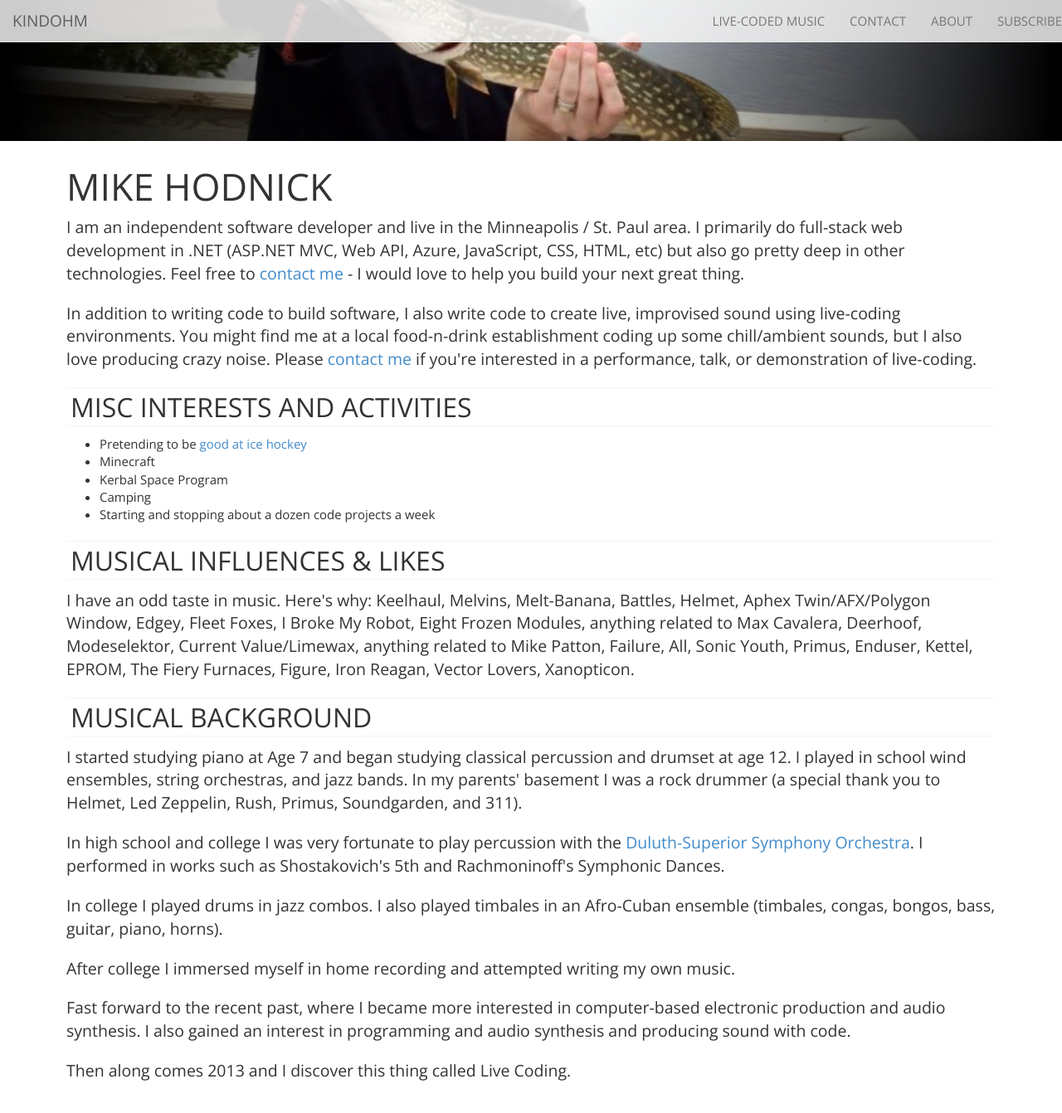
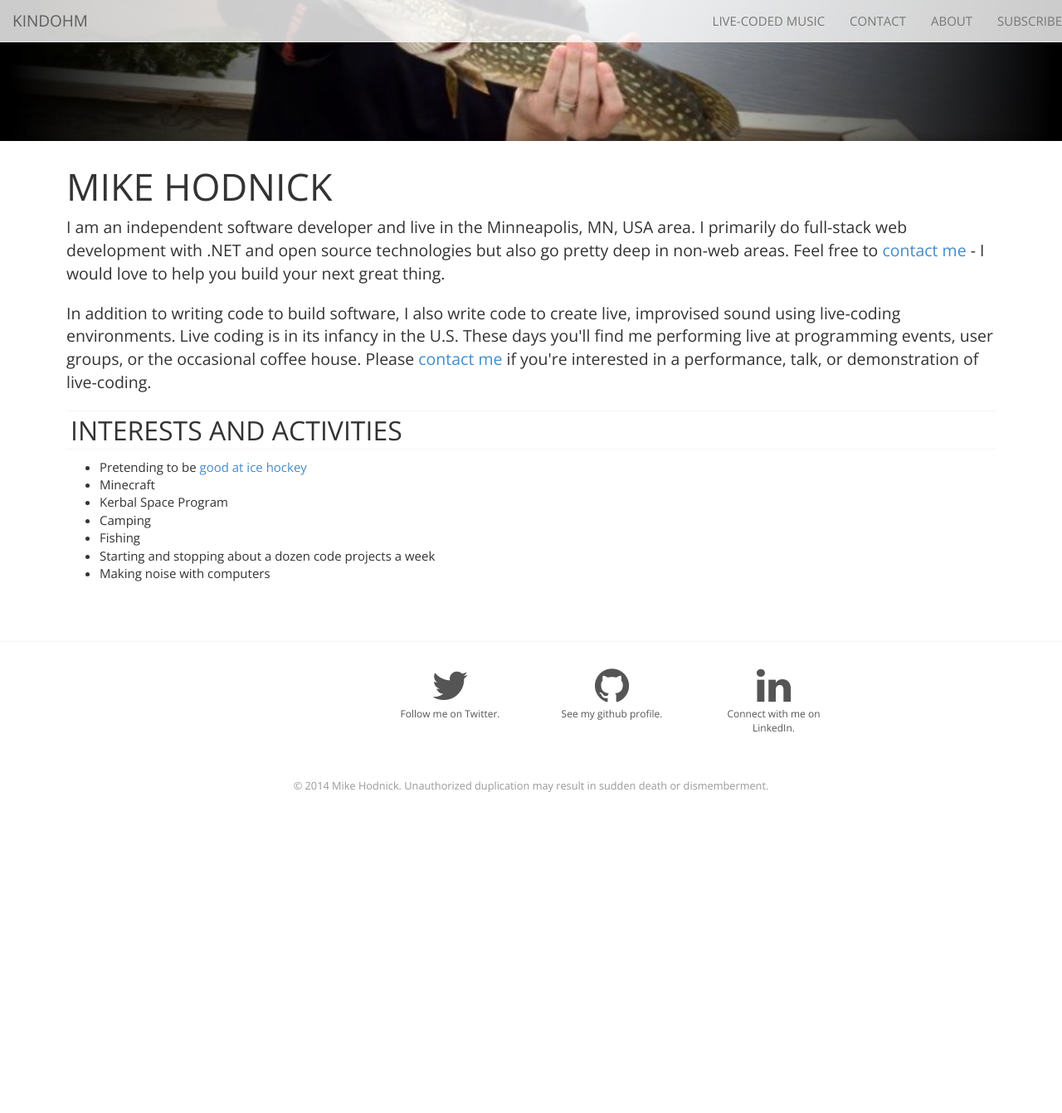
Before and after one commit to kindohm/kindohm.com.old, a Jekyll site: the page built from about/index.html, in a window 1280 px wide and 1400 px high, scrolled down 200 px. Shown: the top 1342 px of the window at 83% size. Built offline with Jekyll 4.4.1, drawn with Linux system fonts in a browser that asks for light colours; nearby versions of some CDN libraries; Markdown is read by kramdown in place of the engine named in the settings; after the commit the page ends 1198 px from its top, so only the background shows below that.

Commit message:
new music stuff

```diff
--- a/about/index.html
+++ b/about/index.html
@@ -8,57 +8,27 @@ cover: /images/fish.jpg
   <h1 class="big thin">Mike Hodnick</h1>
 
   <p>
-    I am an independent software developer and live in the Minneapolis /
-    St. Paul area. I primarily do full-stack web development in .NET
-    (ASP.NET MVC, Web API, Azure, JavaScript, CSS, HTML, etc) but also go pretty
-    deep in other technologies. Feel free to <a href="/contact">contact me</a> -
-    I would love to help you build your next great thing.
+    I am an independent software developer and live in the Minneapolis, MN, USA
+    area. I primarily do full-stack web development with .NET and open source
+    technologies but also go pretty deep in non-web areas. Feel free to
+    <a href="/contact">contact me</a> - I would love to help you build your next great thing.
   </p>
 
   <p>In addition to writing code to build software, I also write code to create
-    live, improvised sound using live-coding environments. You might find me
-    at a local food-n-drink establishment coding up some chill/ambient sounds,
-    but I also love producing crazy noise. Please <a href="/contact">contact me</a>
+    live, improvised sound using live-coding environments. Live coding is in its
+    infancy in the U.S. These days you'll find me performing live at programming
+    events, user groups, or the occasional coffee house. Please <a href="/contact">contact me</a>
     if you're interested in a performance, talk, or demonstration of live-coding.</p>
 
-  <h2>Misc Interests and Activities</h2>
+  <h2>Interests and Activities</h2>
   <ul>
     <li>Pretending to be <a href="https://twitter.com/kindohm/status/450645500589391874">good at ice hockey</a></li>
     <li>Minecraft</li>
     <li>Kerbal Space Program</li>
     <li>Camping</li>
+    <li>Fishing</li>
     <li>Starting and stopping about a dozen code projects a week</li>
+    <li>Making noise with computers</li>
   </ul>
 
-  <h2>Musical Influences &amp; Likes</h2>
-  <p>I have an odd taste in music. Here's why: Keelhaul, Melvins, Melt-Banana,
-    Battles, Helmet, Aphex Twin/AFX/Polygon Window, Edgey, Fleet Foxes, I Broke My Robot,
-    Eight Frozen Modules, anything related to Max Cavalera, Deerhoof, Modeselektor,
-    Current Value/Limewax, anything related to Mike Patton, Failure, All, Sonic Youth,
-    Primus, Enduser, Kettel, EPROM, The Fiery Furnaces, Figure, Iron Reagan,
-    Vector Lovers, Xanopticon.</p>
-
-  <h2>Musical Background</h2>
-  <p>I started studying piano at Age 7 and began studying classical percussion
-    and drumset at age 12. I played in school wind ensembles, string orchestras,
-    and jazz bands. In my parents' basement I was a rock drummer (a special thank you
-    to Helmet, Led Zeppelin, Rush, Primus, Soundgarden, and 311). </p>
-
-  <p>In high school and college I was very fortunate to play percussion with the
-    <a href="http://www.dsso.com/">Duluth-Superior Symphony Orchestra</a>. I
-    performed in works such as Shostakovich's 5th and Rachmoninoff's Symphonic Dances.</p>
-
-  <p>In college I played drums in jazz combos. I also played timbales in an Afro-Cuban
-    ensemble (timbales, congas, bongos, bass, guitar, piano, horns).</p>
-
-  <p>After college I immersed myself in home recording and attempted writing
-    my own music.</p>
-
-  <p>Fast forward to the recent past, where I became more interested in
-    computer-based electronic production and audio synthesis. I also gained
-    an interest in programming and audio synthesis and producing sound with
-    code.</p>
-
-  <p>Then along comes 2013 and I discover this thing called Live Coding.</p>
-
 </section>
--- a/index.html
+++ b/index.html
@@ -11,6 +11,9 @@ cover: /images/pot.jpg
   improvisational electronic music-maker. I write code to build software
   and to create improvised, humanly organized sound.</p>
 
+  <p class="lead">For booking or information about live coding,
+   please read the <a href="/music">music page</a> or <a href="/contact">contact me</a>.
+
   <h1 class="thin">POSTS</h1>
   <ul class="listing">
     {% for post in site.posts %}
```
Also changed, not shown: music/index.html (+13 -10 lines).
